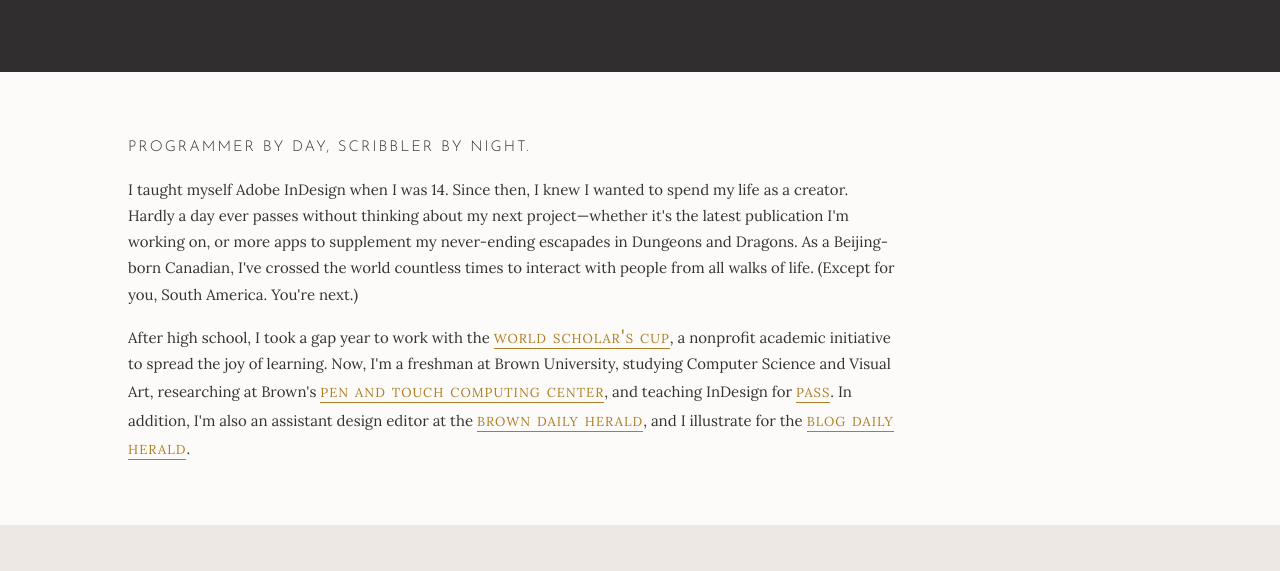
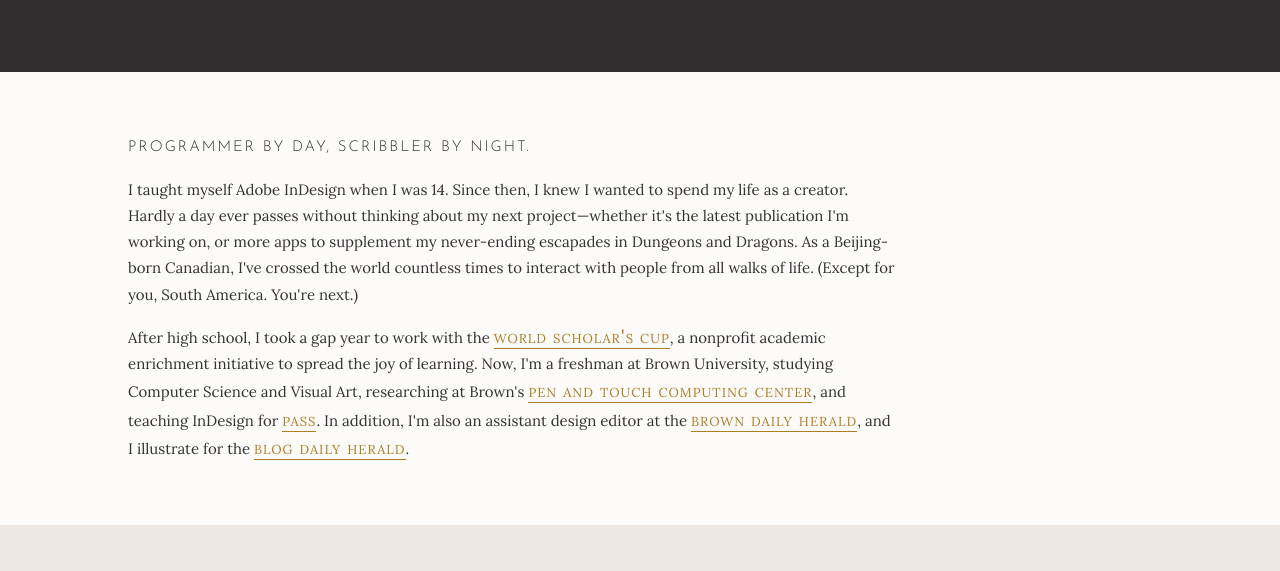
Before and after one commit to heyyyjude42/heyyyjude42.github.io, a website: page index.html in a window 1280 px wide. Shown: the part 229-800 px from the top of the page. Drawn offline with nearby package versions, Linux system fonts and the light colour scheme.

Commit message:
minor text updates

```diff
--- a/index.html
+++ b/index.html
@@ -18,7 +18,7 @@
       I taught myself Adobe InDesign when I was 14. Since then, I knew I wanted to spend my life as a creator. Hardly a day ever passes without thinking about my next project—whether it's the latest publication I'm working on, or more apps to supplement my never-ending escapades in Dungeons and Dragons. As a Beijing-born Canadian, I've crossed the world countless times to interact with people from all walks of life. (Except for you, South America. You're next.)
     </p>
     <p>
-      After high school, I took a gap year to work with the <a href="http://scholarscup.org/">World Scholar's Cup</a>, a nonprofit academic initiative to spread the joy of learning. Now, I'm a freshman at Brown University, studying Computer Science and Visual Art, researching at Brown's <a href="http://cs.brown.edu/research/ptc/#/">Pen and Touch Computing Center</a>, and teaching InDesign for <a href="https://sites.google.com/view/brown-pass/home?authuser=0">PASS</a>. In addition, I'm also an assistant design editor at the <a href="http://www.browndailyherald.com/">Brown Daily Herald</a>, and I illustrate for the <a href="http://blogdailyherald.com/">Blog Daily Herald</a>.
+      After high school, I took a gap year to work with the <a href="http://scholarscup.org/">World Scholar's Cup</a>, a nonprofit academic enrichment initiative to spread the joy of learning. Now, I'm a freshman at Brown University, studying Computer Science and Visual Art, researching at Brown's <a href="http://cs.brown.edu/research/ptc/#/">Pen and Touch Computing Center</a>, and teaching InDesign for <a href="https://sites.google.com/view/brown-pass/home?authuser=0">PASS</a>. In addition, I'm also an assistant design editor at the <a href="http://www.browndailyherald.com/">Brown Daily Herald</a>, and I illustrate for the <a href="http://blogdailyherald.com/">Blog Daily Herald</a>.
     </p>
   </div>
 
```
